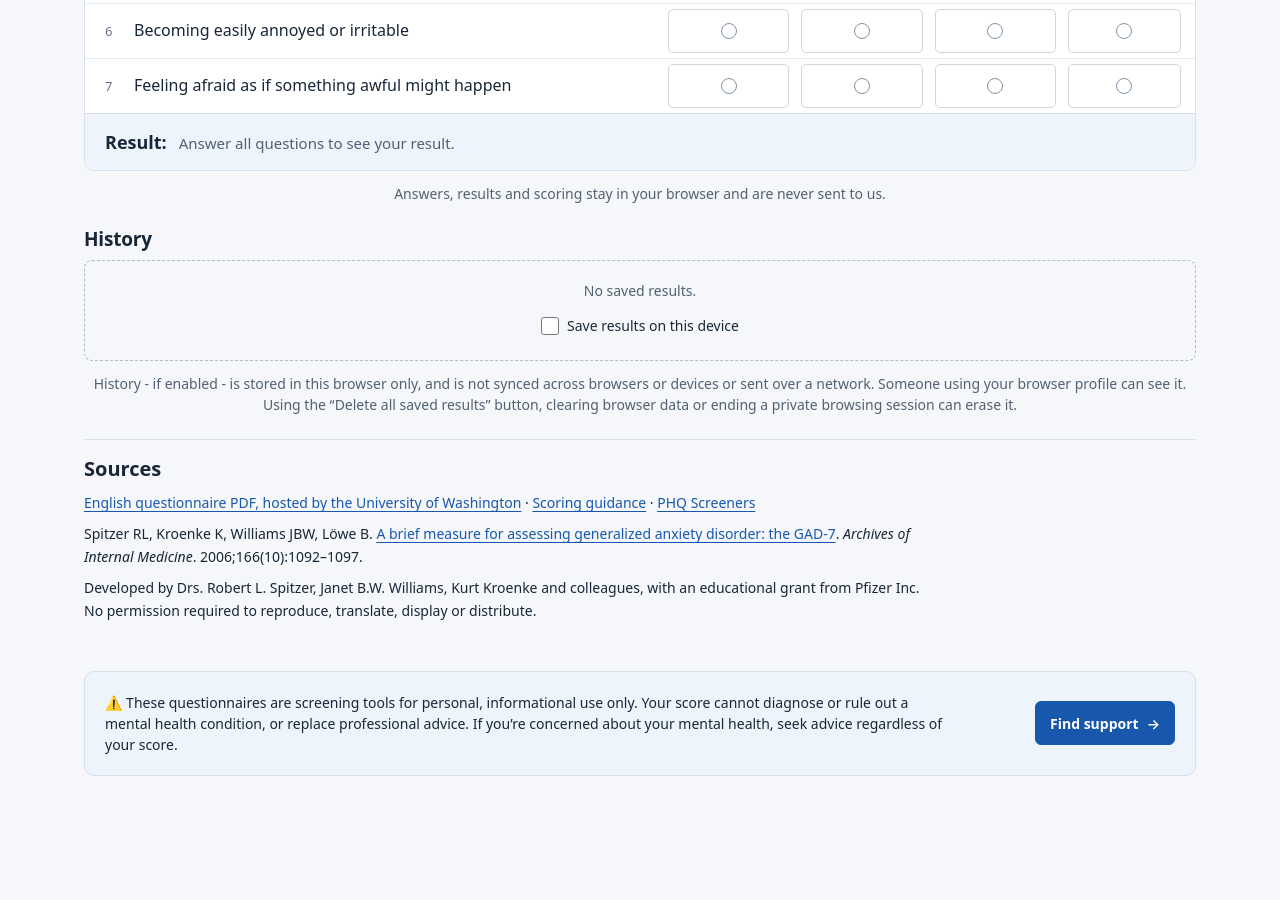
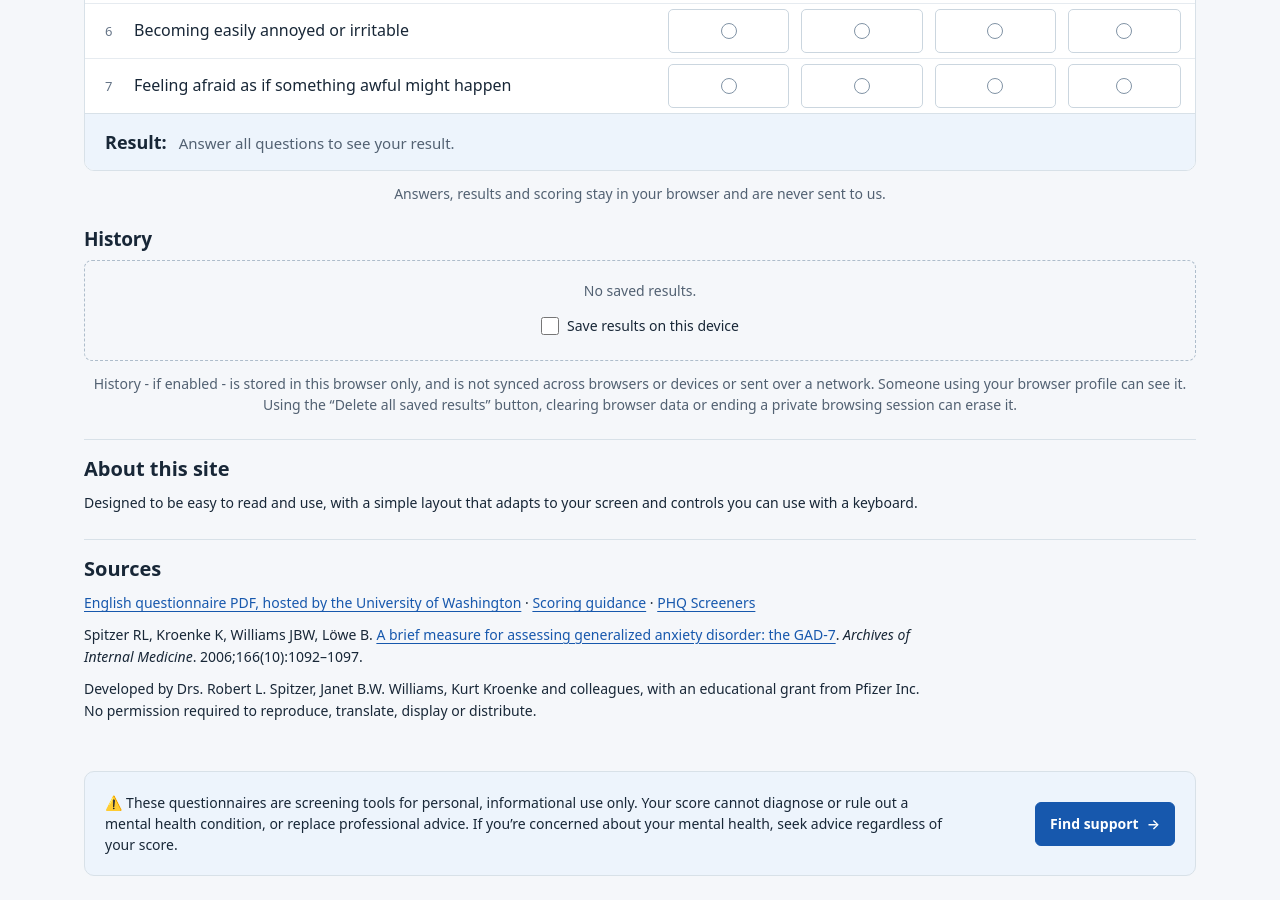
Before and after one commit to fergusferrier/simple-questionnaires, a Jekyll site: the page built from gad-7.html, in a window 1280 px wide and 900 px high, scrolled down 602 px. Built offline with Jekyll 4.4.1, drawn with Linux system fonts in a browser that asks for light colours; before the commit the page ends 1402 px from its top, so only the background shows below that.

Commit message:
Describe the simple responsive interface

```diff
--- a/_layouts/questionnaire.html
+++ b/_layouts/questionnaire.html
@@ -148,6 +148,10 @@
     </div>
 
     <div class="details-stack">
+      <section aria-labelledby="design-title">
+        <h2 id="design-title">About this site</h2>
+        <p>Designed to be easy to read and use, with a simple layout that adapts to your screen and controls you can use with a keyboard.</p>
+      </section>
       <section aria-labelledby="sources-title">
         <h2 id="sources-title">Sources</h2>
         <p><a href="{{ q.source }}" rel="noreferrer">{{ q.sourceLabel | escape }}</a>{% unless q.source == q.guidance %} · <a href="{{ q.guidance }}" rel="noreferrer">Scoring guidance</a>{% endunless %}{% unless page.questionnaire == 'who-5' %} · <a href="https://www.phqscreeners.com/" rel="noreferrer">PHQ Screeners</a>{% endunless %}</p>
```
